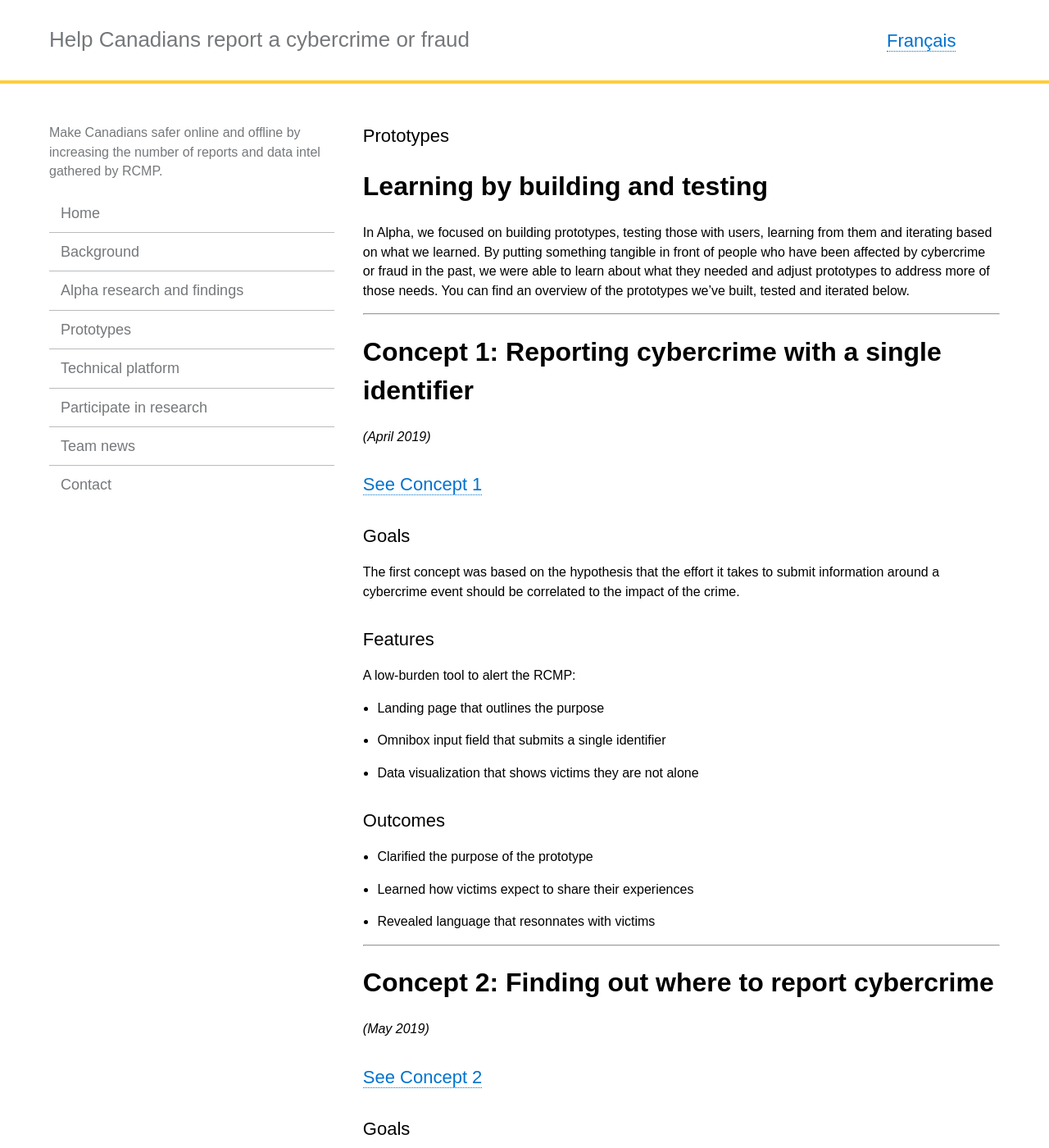
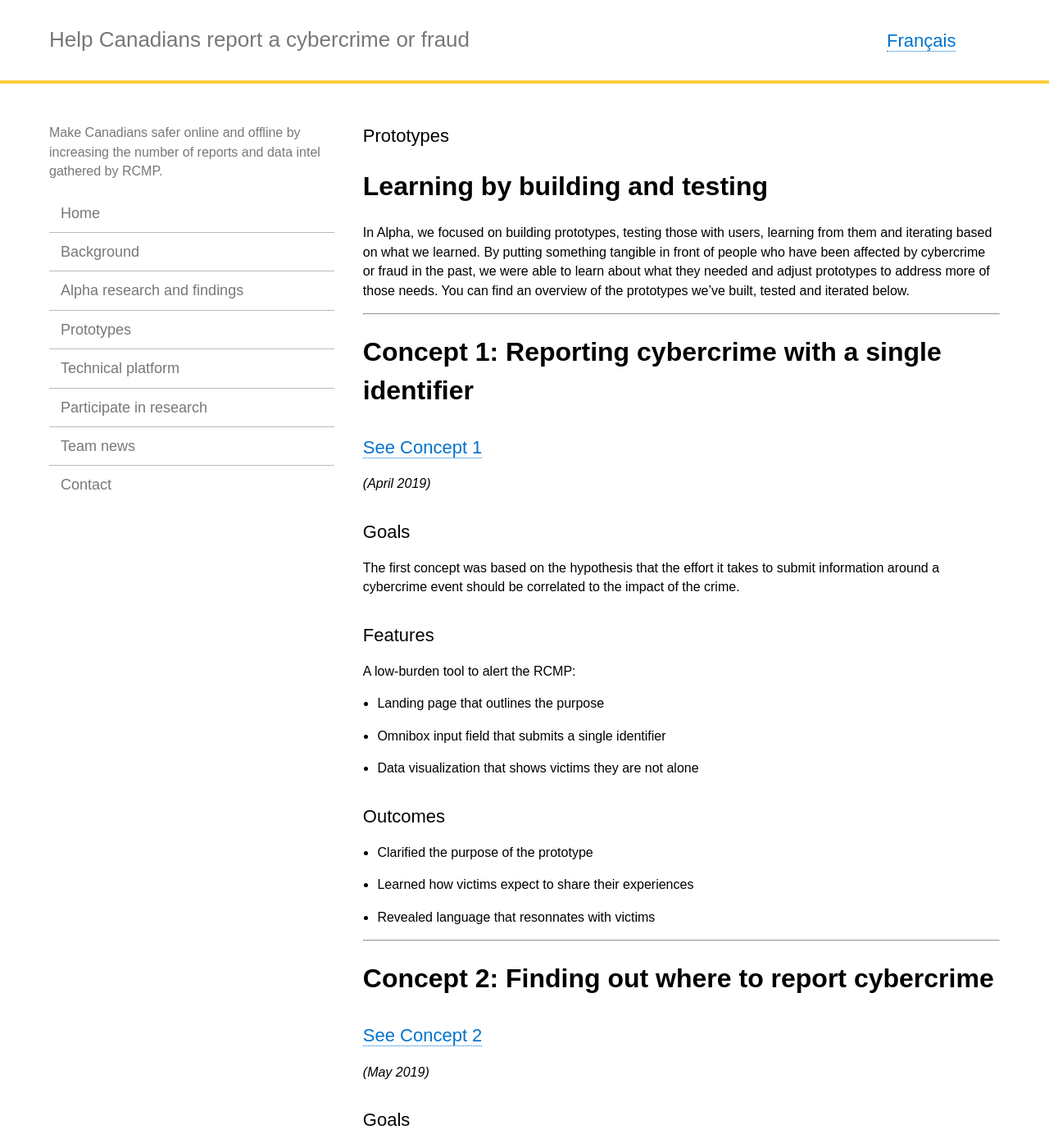
Before and after one commit to cds-snc/rcmp-report-a-cybercrime-alpha-documentation, a Jekyll site: the page built from _pages/en/prototypes.md, in a window 1280 px wide and 1400 px high. Shown: the whole window at 82% size. Built offline with Jekyll 4.4.1, drawn with Linux system fonts in a browser that asks for light colours; some of the changed text lies outside the part shown.

Commit message:
Move dates

```diff
--- a/_pages/en/prototypes.md
+++ b/_pages/en/prototypes.md
@@ -13,9 +13,9 @@ In Alpha, we focused on building prototypes, testing those with users, learning
 ---
 
 # Concept 1: Reporting cybercrime with a single identifier
-*(April 2019)*
 
 ## [See Concept 1](https://rac-concept-1.herokuapp.com/)
+*(April 2019)*
 
 ## Goals
 The first concept was based on the hypothesis that the effort it takes to submit information around a cybercrime event should be correlated to the impact of the crime.
@@ -34,9 +34,9 @@ A low-burden tool to alert the RCMP:
  ---
 
 # Concept 2: Finding out where to report cybercrime
-*(May 2019)*
 
 ## [See Concept 2](https://rac-concept-2.herokuapp.com/)
+*(May 2019)*
 
 ## Goals
 The second concept was based on the hypothesis that constructing a visual narrative can help triage victims to the appropriate avenue for sharing their cybercrime experience.
@@ -56,9 +56,9 @@ A decision tree to find the most relevant reporting option
 ---
 
 # Prototype 1: Reporting with a simplified version of the baseline fraud reporting form
-*(July 2019)*
 
 ## [See Prototype 1](https://www.report-a-cybercrime.alpha.rcmp-grc.gc.ca/p1)
+*(July 2019)*
 
 ## Goals
 This prototype was designed to test how victims of cybercrime engage with a form that asks preset questions. It was based on the closest online reporting service that exists in Canada, the [basline fraud reporting system](https://report-a-cybercrime.alpha.rcmp-grc.gc.ca/CAFCFRS/), and early learnings from Alpha.
@@ -80,9 +80,9 @@ Re-designed baseline reporting form
 ---
 
 # Prototype 2: Reporting more flexibly with reassurance and guidance
-*(August 2019)*
 
 ## [See Prototype 2](https://www.report-a-cybercrime.alpha.rcmp-grc.gc.ca/p2)
+*(August 2019)*
 
 ## Goals
 This prototype was designed to test how victims respond to an open form. It applies learnings from research with victims and police of jurisdiction, including the need to provide emotional reassurance, guidance, and setting clear expectations.
```
